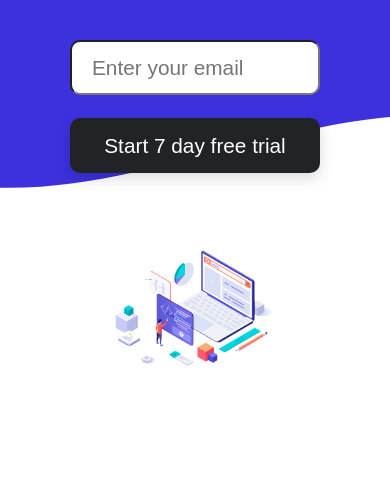
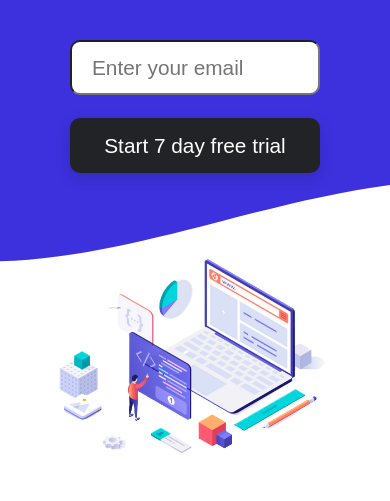
Before and after one commit to KhantNyi/Shiba_Delivery, a plain HTML site: page index.html in a window 390 px wide. Shown: the part 543-1044 px from the top of the page. Drawn offline with Linux system fonts and the light colour scheme.

Commit message:
responsive fix

```diff
--- a/style.css
+++ b/style.css
@@ -366,6 +366,10 @@ body {
     text-align: center;
   }
 
+  .spacer img {
+    width: 330px;
+  }
+
   .hero-text h1 {
     text-align: center;
     padding-top: 60px;
```
